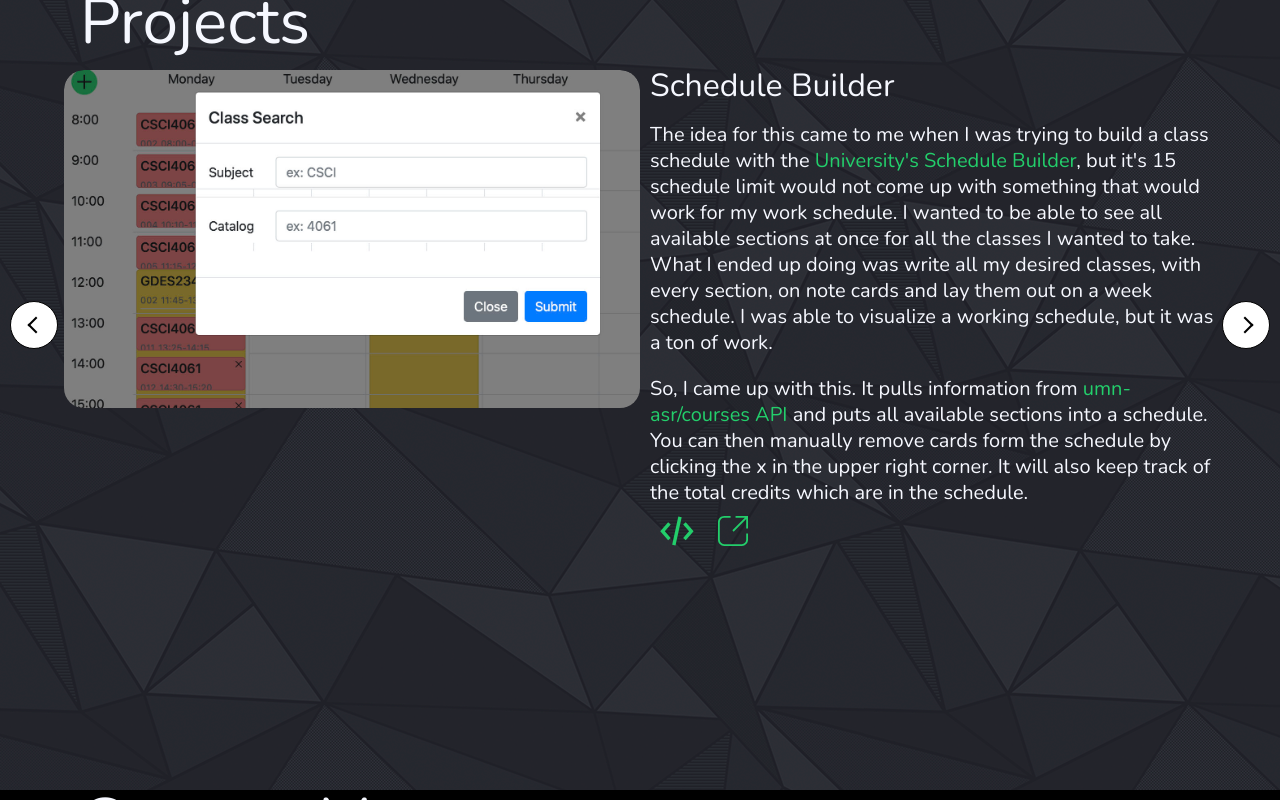
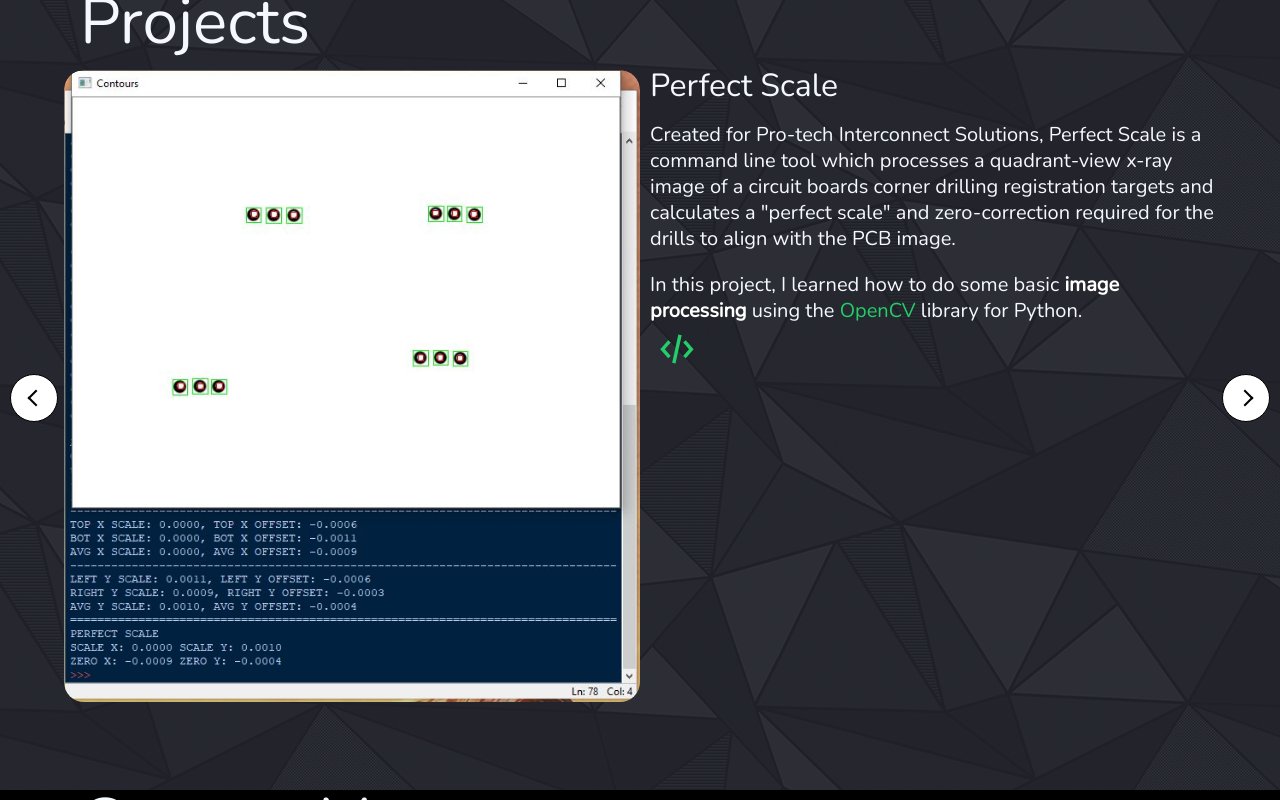
Before and after one commit to 003MattB/Portfolio, a plain HTML site: page index.html in a window 1280 px wide. Both pictures are taken after a click on the element 34 px from the left and 2010 px from the top of the page. Shown: the part 1610-2410 px from the top of the page. Drawn offline with nearby package versions, Linux system fonts and the light colour scheme.

Commit message:
Modified (index.html): added new project to the carousel Modified(carousel.js): fixed buggy indexing of the items array by using modulo indexing instead of if/else garbage

```diff
--- a/index.html
+++ b/index.html
@@ -139,6 +139,27 @@
 </a>
                         </div>
                     </div>
+                    <!-- Perfect Scale Card -->
+                    <div class="carousel-card">
+                        <div class="project-hero inline">
+                            <img src="static/perfect_scale-hero.JPG" alt="Hero image for Perfect Scale">
+                        </div>
+                        <div class="project-about inline">
+                            <h6>Perfect Scale</h6>
+                            <p>Created for Pro-tech Interconnect Solutions, Perfect Scale is a command line tool which processes a quadrant-view x-ray image of a circuit boards corner drilling registration targets and calculates a "perfect scale" and zero-correction required for the drills to align with the PCB image.</p>
+                            <p>In this project, I learned how to do some basic <em>image processing</em> using the <a href="https://pypi.org/project/opencv-python/">OpenCV</a> library for Python.</p>
+
+                            <a id="perfectscale-code" href="https://github.com/003MattB/Perfect_Scale"
+                               target="_blank">
+                                <svg id="code" version="1.1" xmlns="http://www.w3.org/2000/svg" xmlns:xlink="http://www.w3.org/1999/xlink" x="0px" y="0px"
+	 viewBox="0 0 79.1 70" style="enable-background:new 0 0 79.1 70;" xml:space="preserve">
+<polygon points="19,14.8 0.6,35.6 19,56.5 25,51.2 11.3,35.6 25,20.1 "/>
+<polygon points="54.1,20.1 67.8,35.6 54.1,51.2 60.1,56.5 78.4,35.6 60.1,14.8 "/>
+<rect x="5.6" y="31" transform="matrix(0.2118 -0.9773 0.9773 0.2118 -3.0869 66.2464)" width="67.8" height="8"/>
+</svg>
+                            </a>
+                        </div>
+                    </div>
 
                     <div class="carousel__button--next"></div>
                     <div class="carousel__button--prev"></div>
--- a/js/carousel.js
+++ b/js/carousel.js
@@ -28,32 +28,21 @@ function setEventListeners() {
 
 // Next navigation handler
 function moveNext() {
-  // Check if moving
-  if (!moving) {
-    // If it's the last slide, reset to 0, else +1
-    if (slide === (totalItems - 1)) {
-      slide = 0;
+    slide = (slide + 1) % totalItems
+    // Move carousel to updated slide
+    moveCarouselTo(slide);
+
+}
+// Previous navigation handler
+function movePrev() {
+    if (slide == 0) {
+        slide = (totalItems - 1);
     } else {
-      slide++;
+        slide = slide - 1;
     }
     // Move carousel to updated slide
     moveCarouselTo(slide);
-  }
-}
-// Previous navigation handler
-function movePrev() {
-  // Check if moving
-  if (!moving) {
-    // If it's the first slide, set as the last slide, else -1
-    if (slide === 0) {
-      slide = (totalItems - 1);
-    } else {
-      slide--;
-    }
 
-    // Move carousel to updated slide
-    moveCarouselTo(slide);
-  }
 }
 
 function disableInteraction() {
@@ -74,26 +63,19 @@ function moveCarouselTo(slide) {
     disableInteraction();
     // Update the "old" adjacent slides with "new" ones
     let newPrevious = slide - 1;
-    let newNext = slide + 1;
+    let newNext = (slide + 1) % totalItems;
     let oldPrevious = slide - 2;
-    let oldNext = slide + 2;
-    // Test if carousel has more than three items
+    let oldNext = (slide + 2) % totalItems;
 
-    // Checks and updates if the new slides are out of bounds
-    if (newPrevious <= 0) {
-    oldPrevious = (totalItems - 1);
-    } else if (newNext >= (totalItems - 1)){
-    oldNext = 0;
-    }
-    // Checks and updates if slide is at the beginning/end
-    if (slide === 0) {
-    newPrevious = (totalItems - 1);
-    oldPrevious = (totalItems - 2);
-    oldNext = (slide + 1);
-    } else if (slide === (totalItems -1)) {
-    newPrevious = (slide - 1);
-    newNext = 0;
-    oldNext = 1;
+    if (slide == 0) {
+        newPrevious = (totalItems - 1);
+        if (newPrevious == 0) {
+            oldPrevious = 0;
+        } else {
+            oldPrevious = newPrevious - 1;
+        }
+    } else if (slide == 1) {
+        oldPrevious = (totalItems - 1);
     }
     // Now we've worked out where we are and where we're going,
     // by adding/removing classes we'll trigger the transitions.
@@ -102,8 +84,8 @@ function moveCarouselTo(slide) {
     items[oldNext].className = itemClassName;
     // Add new classes
     items[newPrevious].className = itemClassName + " prev";
+    items[newNext].className = itemClassName + " next";
     items[slide].className = itemClassName + " active";
-    items[newNext].className = itemClassName + " next";
   }
 }
 
@@ -129,7 +111,7 @@ function handleTouchStart(evt) {
     const firstTouch = getTouches(evt)[0];
     xDown = firstTouch.clientX;
     yDown = firstTouch.clientY;
-};
+}
 
 function handleTouchMove(evt) {
     if ( ! xDown || ! yDown ) {
@@ -164,4 +146,4 @@ function handleTouchMove(evt) {
     /* reset values */
     xDown = null;
     yDown = null;
-};
+}
```
